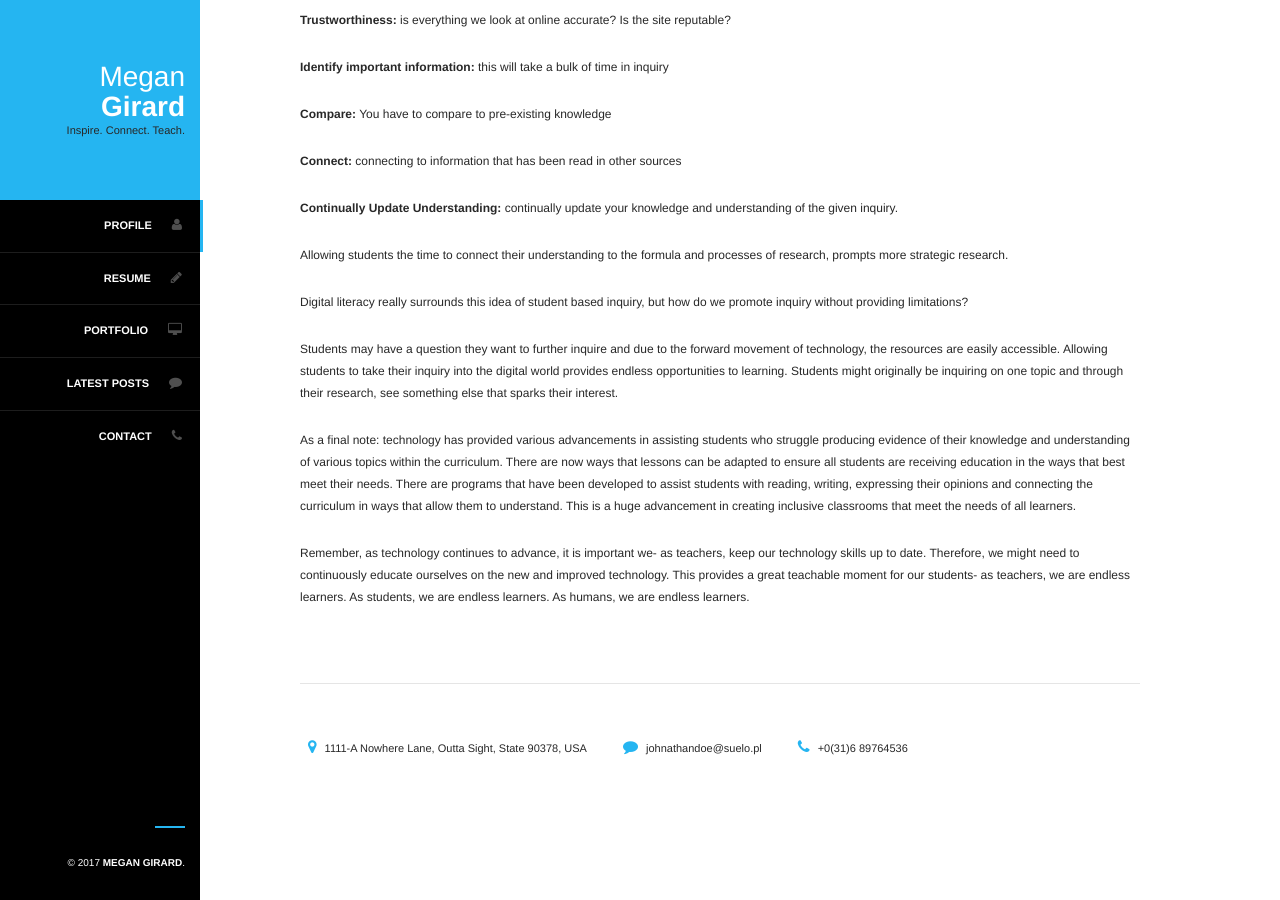
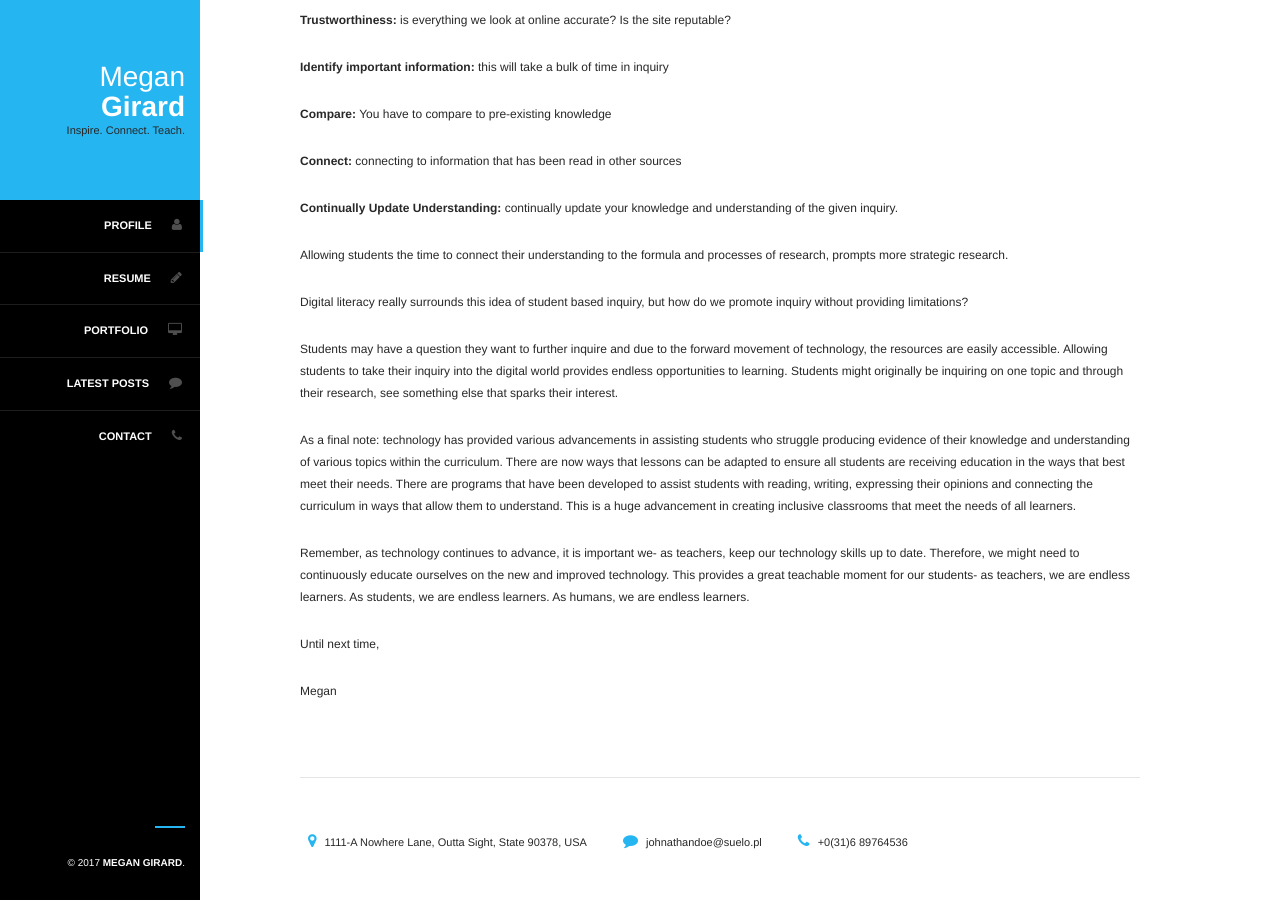
Before and after one commit to DaydreamDevelopment/megan-girard, a Jekyll site: the page built from _posts/2016-10-05-digital-literacies.md, in a window 1280 px wide and 900 px high, scrolled down 1033 px. Built offline with Jekyll 4.4.1, drawn with Linux system fonts in a browser that asks for light colours; some of the changed lines change nothing that is shown.

Commit message:
Updated '_posts/2016-10-05-digital-literacies.md' via CloudCannon

```diff
--- a/_posts/2016-10-05-digital-literacies.md
+++ b/_posts/2016-10-05-digital-literacies.md
@@ -9,7 +9,7 @@ thumbnail: /uploads/digital-small.jpg
 ---
 
 
-Using technology in the classroom is beginning to be seen as a norm. I as a teacher, see the great benefit that technology can provide towards enhancing  student learning however…
+Using technology in the classroom is beginning to be seen as a norm. I as a teacher, see the great benefit that technology can provide towards enhancing &nbsp;student learning however…
 
 Is there an amount of technology that is considered "too much" for our students? Is technology a distraction? Is technology enhancing all aspects of how curriculum is delivered? Can we continue to shift towards this paper-less educational route and just rely on technology while ensuring our students are receiving the best education possible?
 
@@ -29,7 +29,7 @@ Through the discussions in class today, it became evident that there is a good m
 
 **Source selection:**How do we pick a source?
 
-**Type:** What type of source do we use?
+**Type:**&nbsp;What type of source do we use?
 
 **Trustworthiness:** is everything we look at online accurate? Is the site reputable?
 
@@ -50,3 +50,7 @@ Students may have a question they want to further inquire and due to the forward
 As a final note: technology has provided various advancements in assisting students who struggle producing evidence of their knowledge and understanding of various topics within the curriculum. There are now ways that lessons can be adapted to ensure all students are receiving education in the ways that best meet their needs. There are programs that have been developed to assist students with reading, writing, expressing their opinions and connecting the curriculum in ways that allow them to understand. This is a huge advancement in creating inclusive classrooms that meet the needs of all learners.
 
 Remember, as technology continues to advance, it is important we- as teachers, keep our technology skills up to date. Therefore, we might need to continuously educate ourselves on the new and improved technology. This provides a great teachable moment for our students- as teachers, we are endless learners. As students, we are endless learners. As humans, we are endless learners.
+
+Until next time,&nbsp;
+
+Megan
```
